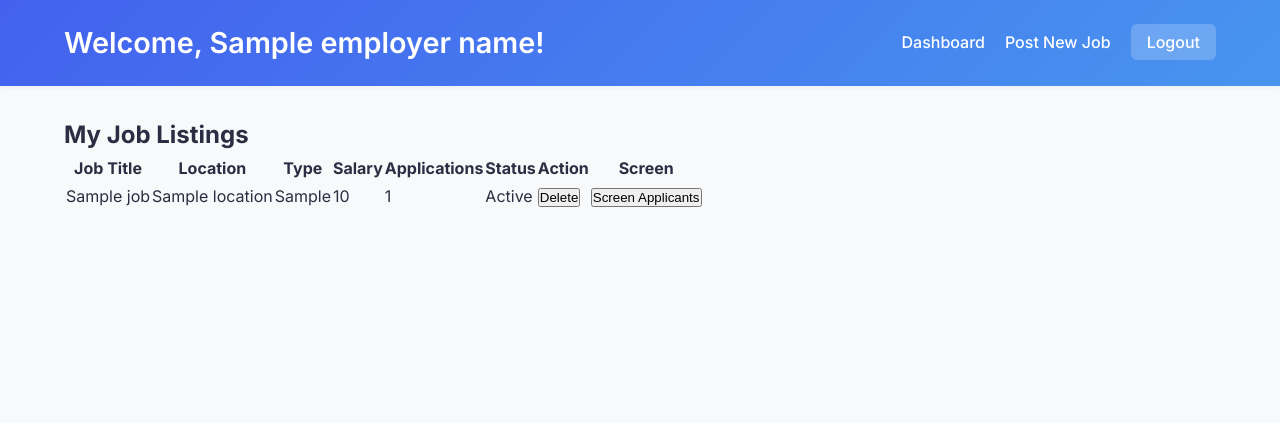
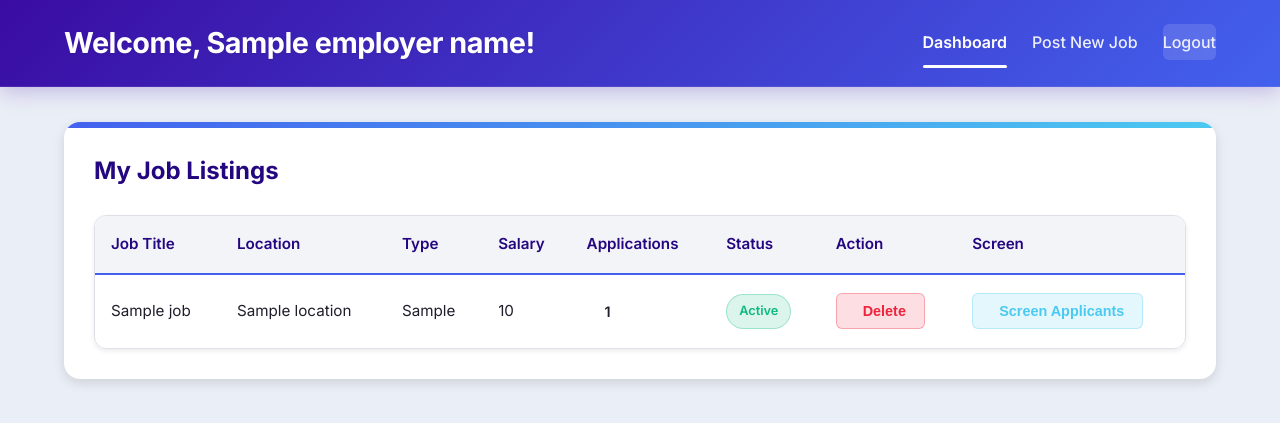
Before and after one commit to ankitkuniyal/Resume-Screening-System, a Flask app: template templates/employer_dashboard.html in a window 1280 px wide. Shown: the top 423 px of the page. Run offline with Flask 2, Linux system fonts and the light colour scheme; the template is opened without the code that fills it: most values are stand-ins (such as "Sample title", 1, 10 or a date in 2020); data that the repository does not hold is empty.

Commit message:
employer dashboard css

```diff
--- a/static/css/employer_dashboard.css
+++ b/static/css/employer_dashboard.css
@@ -1,21 +1,23 @@
 @import url("https://fonts.googleapis.com/css2?family=Inter:wght@300;400;500;600;700&display=swap");
 
 :root {
-  --primary: #4361ee;
-  --primary-dark: #3a56c5;
-  --primary-light: #4895ef;
+  --primary: #3a0ca3;
+  --primary-dark: #240680;
+  --primary-light: #4361ee;
   --secondary: #4cc9f0;
-  --dark: #2b2d42;
-  --light: #f8f9fa;
-  --gray: #64748b;
-  --gray-light: #e2e8f0;
-  --success: #2ecc71;
-  --danger: #ff4d4f;
+  --dark: #1e1e2c;
+  --light: #f0f2fa;
+  --gray: #596780;
+  --gray-light: #dde1e7;
+  --success: #10b981;
+  --danger: #ef233c;
+  --warning: #fb8500;
   --white: #ffffff;
   --gradient-primary: linear-gradient(135deg, var(--primary), var(--primary-light));
-  --shadow-sm: 0 2px 5px rgba(0, 0, 0, 0.04);
-  --shadow: 0 4px 12px rgba(0, 0, 0, 0.05);
-  --shadow-lg: 0 8px 24px rgba(0, 0, 0, 0.09);
+  --gradient-secondary: linear-gradient(135deg, #4361ee, #4cc9f0);
+  --shadow-sm: 0 2px 5px rgba(0, 0, 0, 0.08);
+  --shadow: 0 4px 12px rgba(0, 0, 0, 0.12);
+  --shadow-lg: 0 8px 24px rgba(0, 0, 0, 0.15);
   --transition: all 0.3s ease;
   --radius-sm: 6px;
   --radius-md: 12px;
@@ -30,159 +32,333 @@
 
 body {
   font-family: 'Inter', sans-serif;
-  background-color: var(--light);
+  background-color: #eaeef6;
   color: var(--dark);
   line-height: 1.6;
 }
 
-header {
+/* Header Styling */
+.dashboard-header {
   background: var(--gradient-primary);
   color: var(--white);
   padding: 20px 5%;
   display: flex;
   justify-content: space-between;
   align-items: center;
-  box-shadow: var(--shadow-sm);
+  box-shadow: 0 4px 20px rgba(58, 12, 163, 0.25);
+  border-bottom: 1px solid rgba(255, 255, 255, 0.1);
 }
 
-header h1 {
+.dashboard-header h1 {
   font-size: 1.8rem;
-  font-weight: 600;
+  font-weight: 700;
+  letter-spacing: -0.5px;
+  text-shadow: 0 1px 2px rgba(0, 0, 0, 0.1);
 }
 
-header nav ul {
+.dashboard-nav ul {
   display: flex;
   list-style: none;
-  gap: 20px;
+  gap: 25px;
+  align-items: center;
 }
 
-header nav ul li a {
+.dashboard-nav ul li a {
   color: var(--white);
   text-decoration: none;
   font-weight: 500;
   transition: var(--transition);
   position: relative;
+  padding: 8px 0;
+  opacity: 0.9;
 }
 
-header nav ul li a::after {
+.dashboard-nav ul li a:hover {
+  opacity: 1;
+}
+
+.nav-link.active {
+  opacity: 1;
+  font-weight: 600;
+}
+
+.nav-link.active::after {
   content: '';
   position: absolute;
-  width: 0;
-  height: 2px;
-  bottom: -5px;
+  width: 100%;
+  height: 3px;
+  bottom: -8px;
   left: 0;
   background-color: var(--white);
-  transition: width 0.3s ease;
-}
-
-header nav ul li a:hover::after {
-  width: 100%;
+  border-radius: 3px;
 }
 
 .logout-btn {
-  background-color: rgba(255, 255, 255, 0.2);
-  padding: 8px 16px;
+  background-color: rgba(255, 255, 255, 0.15);
+  padding: 10px 18px;
   border-radius: var(--radius-sm);
+  transition: var(--transition);
+  font-weight: 500;
+}
+
+.logout-btn:hover {
+  background-color: rgba(255, 255, 255, 0.25);
+  transform: translateY(-2px);
+}
+
+/* Main Content Styling */
+.dashboard-main {
+  padding: 35px 5%;
+  max-width: 1400px;
+  margin: 0 auto;
+}
+
+/* Job Listings Section */
+.job-listings-section {
+  background-color: var(--white);
+  border-radius: var(--radius-lg);
+  box-shadow: var(--shadow);
+  padding: 30px;
+  transition: var(--transition);
+  position: relative;
+  overflow: hidden;
+}
+
+.job-listings-section::before {
+  content: '';
+  position: absolute;
+  top: 0;
+  left: 0;
+  width: 100%;
+  height: 6px;
+  background: var(--gradient-secondary);
+}
+
+.section-header {
+  margin-bottom: 25px;
+  display: flex;
+  justify-content: space-between;
+  align-items: center;
+}
+
+.section-header h2 {
+  color: var(--primary-dark);
+  font-weight: 700;
+  font-size: 1.5rem;
+  position: relative;
+}
+
+/* Table Styling */
+.jobs-table-container {
+  overflow-x: auto;
+  border-radius: var(--radius-md);
+  box-shadow: var(--shadow-sm);
+  border: 1px solid var(--gray-light);
+}
+
+.jobs-table {
+  width: 100%;
+  border-collapse: separate;
+  border-spacing: 0;
+  font-size: 0.95rem;
+}
+
+.jobs-table thead {
+  background-color: #f3f4f8;
+}
+
+.jobs-table th {
+  padding: 16px;
+  text-align: left;
+  font-weight: 600;
+  color: var(--primary-dark);
+  border-bottom: 2px solid var(--primary-light);
+  white-space: nowrap;
+}
+
+.jobs-table td {
+  padding: 16px;
+  border-bottom: 1px solid var(--gray-light);
+}
+
+.jobs-table tbody tr {
   transition: var(--transition);
 }
 
-.logout-btn:hover {
-  background-color: rgba(255, 255, 255, 0.3);
+.jobs-table tbody tr:hover {
+  background-color: rgba(58, 12, 163, 0.05);
 }
 
-main {
-  padding: 30px 5%;
+.jobs-table tbody tr:last-child td {
+  border-bottom: none;
 }
 
-#job_listings {
-  background-color: var(--white);
-  border-radius: var(--radius-lg);
-  box-shadow: var(--shadow);
-  padding: 25px;
-}
-
-#job_listings h2 {
-  margin-bottom: 20px;
-  color: var(--primary-dark);
+/* Status Badges */
+.status-badge {
+  display: inline-block;
+  padding: 6px 12px;
+  border-radius: 50px;
+  font-size: 0.8rem;
   font-weight: 600;
 }
 
-.job-listings {
-  display: grid;
-  grid-template-columns: repeat(auto-fill, minmax(250px, 1fr));
-  gap: 20px;
+.status-active {
+  background-color: rgba(16, 185, 129, 0.15);
+  color: var(--success);
+  border: 1px solid rgba(16, 185, 129, 0.3);
 }
 
-.job-card {
-  background-color: var(--gray-light);
-  border-radius: var(--radius-md);
-  padding: 20px;
-  transition: var(--transition);
-  position: relative;
+.status-inactive {
+  background-color: rgba(89, 103, 128, 0.15);
+  color: var(--gray);
+  border: 1px solid rgba(89, 103, 128, 0.3);
 }
 
-.job-card:hover {
-  box-shadow: var(--shadow-sm);
-  transform: translateY(-3px);
+/* Buttons */
+.btn {
+  display: inline-flex;
+  align-items: center;
+  justify-content: center;
+  padding: 9px 18px;
+  border: none;
+  border-radius: var(--radius-sm);
+  font-weight: 600;
+  cursor: pointer;
+  transition: var(--transition);
+  font-size: 0.9rem;
+  gap: 8px;
 }
 
-.job-card h3 {
-  color: var(--primary);
-  margin-bottom: 10px;
+.btn:hover {
+  transform: translateY(-2px);
+  box-shadow: var(--shadow);
+}
+
+.btn-primary {
+  background: var(--primary);
+  color: var(--white);
+  padding: 12px 24px;
   font-weight: 600;
 }
 
-.buttons {
-  display: flex;
-  gap: 10px;
-  margin-top: 15px;
+.btn-primary:hover {
+  background: var(--primary-dark);
 }
 
-.button {
-  padding: 8px 16px;
-  border: none;
-  border-radius: var(--radius-sm);
-  cursor: pointer;
-  font-weight: 500;
-  transition: var(--transition);
+/* .btn-view {
+  background-color: rgba(67, 97, 238, 0.15);
+  color: var(--primary-light);
+  border: 1px solid rgba(67, 97, 238, 0.3);
+} */
+
+.btn-view:hover {
+  background-color: rgba(67, 97, 238, 0.25);
 }
 
-.button:hover {
-  box-shadow: var(--shadow-sm);
-  transform: translateY(-2px);
+.btn-delete {
+  background-color: rgba(239, 35, 60, 0.15);
+  color: var(--danger);
+  border: 1px solid rgba(239, 35, 60, 0.3);
 }
 
-.button:first-child {
-  background: var(--gradient-primary);
-  color: var(--white);
+.btn-delete:hover {
+  background-color: rgba(239, 35, 60, 0.25);
 }
 
-.delete-button {
-  background-color: var(--danger);
-  color: var(--white);
+.btn-screen {
+  background-color: rgba(76, 201, 240, 0.15);
+  color: var(--secondary);
+  border: 1px solid rgba(76, 201, 240, 0.3);
+}
+
+.btn-screen:hover {
+  background-color: rgba(76, 201, 240, 0.25);
+}
+
+/* No Jobs Message */
+.no-jobs {
+  text-align: center;
+  padding: 50px 20px;
+  background-color: #f3f4f8;
+  border-radius: var(--radius-md);
+  border: 2px dashed var(--primary-light);
+}
+
+.no-jobs p {
+  margin-bottom: 20px;
+  color: var(--primary-dark);
+  font-size: 1.1rem;
+  font-weight: 500;
+}
+
+.no-jobs .btn {
+  padding: 12px 28px;
+  background: var(--gradient-primary);
+  color: white;
+  transition: all 0.3s ease;
+}
+
+.no-jobs .btn:hover {
+  transform: translateY(-3px);
+  box-shadow: 0 5px 15px rgba(58, 12, 163, 0.3);
+}
+
+.no-applicants {
+  color: var(--gray);
+  font-weight: 600;
+}
+
+/* Media Queries */
+@media screen and (max-width: 1024px) {
+  .dashboard-main {
+    padding: 25px 4%;
+  }
+
+  .job-listings-section {
+    padding: 25px;
+  }
 }
 
 @media screen and (max-width: 768px) {
-  header {
+  .dashboard-header {
     flex-direction: column;
     text-align: center;
     gap: 15px;
+    padding: 20px 4%;
   }
 
-  header nav ul {
-    flex-direction: column;
-    align-items: center;
+  .dashboard-nav ul {
+    flex-wrap: wrap;
+    justify-content: center;
+    gap: 15px;
   }
 
-  .job-listings {
-    grid-template-columns: 1fr;
+  .jobs-table th, .jobs-table td {
+    padding: 12px;
   }
 
-  .job-card {
-    padding: 15px;
+  .status-badge {
+    padding: 4px 8px;
+  }
+}
+
+@media screen and (max-width: 576px) {
+  .dashboard-main {
+    padding: 20px 3%;
   }
 
-  .buttons {
+  .job-listings-section {
+    padding: 20px 15px;
+  }
+
+  .section-header {
     flex-direction: column;
+    align-items: flex-start;
+    gap: 10px;
+  }
+
+  .btn {
+    padding: 8px 14px;
+    font-size: 0.85rem;
   }
 }
```
